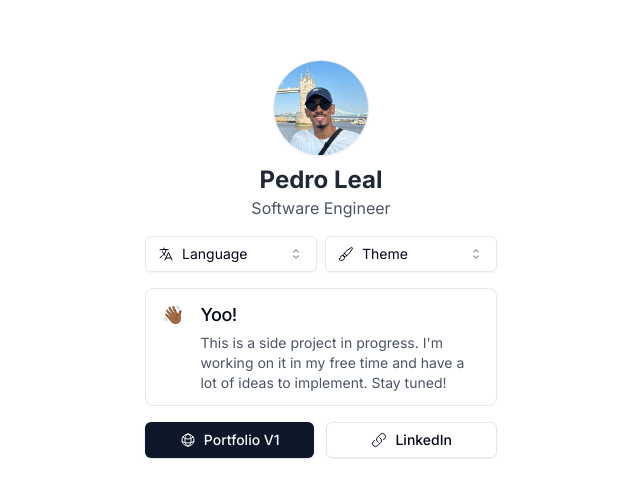
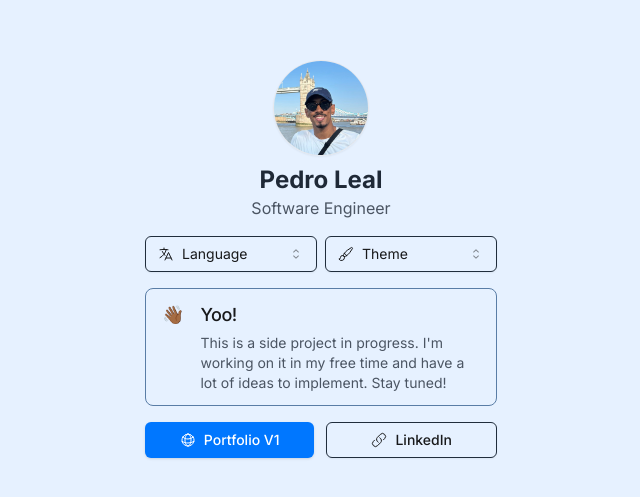
Before and after one commit to pedrocleal/portfolio-v2, a Next.js app: page / in a window 1280 px wide. Shown: the part 141-638 px from the top of the page, without its empty margins (319-959 px from the left). Built offline with nearby package versions, Linux system fonts and the light colour scheme.

Commit message:
feat: theme switcher

```diff
--- a/package.json
+++ b/package.json
@@ -16,7 +16,9 @@
     "autoprefixer": "^10.4.20",
     "class-variance-authority": "^0.7.0",
     "clsx": "^2.1.1",
-    "next": "14.2.5",
+    "lucide-react": "^0.429.0",
+    "next": "^14.2.6",
+    "next-themes": "^0.3.0",
     "react": "^18",
     "react-dom": "^18",
     "tailwind-merge": "^2.5.2",
--- a/src/app/components/preferences-menu/index.tsx
+++ b/src/app/components/preferences-menu/index.tsx
@@ -1,28 +1,38 @@
-import {
-  Menubar,
-  MenubarContent,
-  MenubarItem,
-  MenubarMenu,
-  MenubarSeparator,
-  MenubarShortcut,
-  MenubarTrigger,
-} from "@/shad-components/menubar"
+"use client";
+
 import { Select, SelectContent, SelectItem, SelectTrigger, SelectValue } from "@/shad-components/ui/select";
+import { Moon, Settings, Sun } from "lucide-react";
+import { useTheme } from "next-themes";
 
 export default function PreferencesMenu() {
+  const { setTheme } = useTheme();
+
   return (
     <div className="w-full">
       <div className="mt-4 flex items-center w-full gap-2">
         <Select>
           <SelectTrigger className="w-full">
-            <SelectValue placeholder={
+            <SelectValue
+              placeholder={
                 <div className="flex items-center gap-2">
-                <svg xmlns="http://www.w3.org/2000/svg" fill="none" viewBox="0 0 24 24" strokeWidth={1.5} stroke="currentColor" className="size-4">
-                  <path strokeLinecap="round" strokeLinejoin="round" d="m10.5 21 5.25-11.25L21 21m-9-3h7.5M3 5.621a48.474 48.474 0 0 1 6-.371m0 0c1.12 0 2.233.038 3.334.114M9 5.25V3m3.334 2.364C11.176 10.658 7.69 15.08 3 17.502m9.334-12.138c.896.061 1.785.147 2.666.257m-4.589 8.495a18.023 18.023 0 0 1-3.827-5.802" />
+                  <svg
+                    xmlns="http://www.w3.org/2000/svg"
+                    fill="none"
+                    viewBox="0 0 24 24"
+                    strokeWidth={1.5}
+                    stroke="currentColor"
+                    className="size-4"
+                  >
+                    <path
+                      strokeLinecap="round"
+                      strokeLinejoin="round"
+                      d="m10.5 21 5.25-11.25L21 21m-9-3h7.5M3 5.621a48.474 48.474 0 0 1 6-.371m0 0c1.12 0 2.233.038 3.334.114M9 5.25V3m3.334 2.364C11.176 10.658 7.69 15.08 3 17.502m9.334-12.138c.896.061 1.785.147 2.666.257m-4.589 8.495a18.023 18.023 0 0 1-3.827-5.802"
+                    />
                   </svg>
                   Language
                 </div>
-            } />
+              }
+            />
           </SelectTrigger>
           <SelectContent>
             <SelectItem value="pt-br">🇧🇷 Portuguese</SelectItem>
@@ -30,21 +40,47 @@ export default function PreferencesMenu() {
           </SelectContent>
         </Select>
 
-        <Select>
+        <Select onValueChange={(value) => setTheme(value)}>
           <SelectTrigger className="w-full">
-            <SelectValue placeholder={
+            <SelectValue
+              placeholder={
                 <div className="flex items-center gap-2">
-                <svg xmlns="http://www.w3.org/2000/svg" fill="none" viewBox="0 0 24 24" strokeWidth={1.5} stroke="currentColor" className="size-4">
-                  <path strokeLinecap="round" strokeLinejoin="round" d="M9.53 16.122a3 3 0 0 0-5.78 1.128 2.25 2.25 0 0 1-2.4 2.245 4.5 4.5 0 0 0 8.4-2.245c0-.399-.078-.78-.22-1.128Zm0 0a15.998 15.998 0 0 0 3.388-1.62m-5.043-.025a15.994 15.994 0 0 1 1.622-3.395m3.42 3.42a15.995 15.995 0 0 0 4.764-4.648l3.876-5.814a1.151 1.151 0 0 0-1.597-1.597L14.146 6.32a15.996 15.996 0 0 0-4.649 4.763m3.42 3.42a6.776 6.776 0 0 0-3.42-3.42" />
+                  <svg
+                    xmlns="http://www.w3.org/2000/svg"
+                    fill="none"
+                    viewBox="0 0 24 24"
+                    strokeWidth={1.5}
+                    stroke="currentColor"
+                    className="size-4"
+                  >
+                    <path
+                      strokeLinecap="round"
+                      strokeLinejoin="round"
+                      d="M9.53 16.122a3 3 0 0 0-5.78 1.128 2.25 2.25 0 0 1-2.4 2.245 4.5 4.5 0 0 0 8.4-2.245c0-.399-.078-.78-.22-1.128Zm0 0a15.998 15.998 0 0 0 3.388-1.62m-5.043-.025a15.994 15.994 0 0 1 1.622-3.395m3.42 3.42a15.995 15.995 0 0 0 4.764-4.648l3.876-5.814a1.151 1.151 0 0 0-1.597-1.597L14.146 6.32a15.996 15.996 0 0 0-4.649 4.763m3.42 3.42a6.776 6.776 0 0 0-3.42-3.42"
+                    />
                   </svg>
                   Theme
                 </div>
-            } />
+              }
+            />
           </SelectTrigger>
           <SelectContent>
-            <SelectItem value="light">☀️ Light</SelectItem>
-            <SelectItem value="dark">🌙 Dark</SelectItem>
-            <SelectItem value="system">System</SelectItem>
+            {/* <SelectItem value="system">
+              <div className="flex items-center gap-2">
+                <Settings size={18} /> System
+              </div>
+            </SelectItem> */}
+            <SelectItem value="light">
+              <div className="flex items-center gap-2">
+                <Sun size={18} />
+                Light
+              </div>
+            </SelectItem>
+            <SelectItem value="dark">
+              <div className="flex items-center gap-2">
+                <Moon size={18} /> Dark
+              </div>
+            </SelectItem>
           </SelectContent>
         </Select>
       </div>
--- a/src/app/components/profile-info/index.tsx
+++ b/src/app/components/profile-info/index.tsx
@@ -4,8 +4,8 @@ export default function ProfileInfo() {
   return (
     <div className="flex flex-col items-center">
       <Avatar />
-      <h1 className="text-gray-800 font-bold text-2xl">Pedro Leal</h1>
-      <span className="text-gray-600">Software Engineer</span>
+      <h1 className="text-gray-800 font-bold text-2xl dark:text-gray-200">Pedro Leal</h1>
+      <span className="text-gray-600 dark:text-gray-400">Software Engineer</span>
     </div>
   )
 }
--- /dev/null
+++ b/src/app/components/theme-provider.tsx
@@ -0,0 +1,19 @@
+// "use client"
+
+// import * as React from "react"
+// import { ThemeProvider as NextThemesProvider } from "next-themes"
+// import { type ThemeProviderProps } from "next-themes/dist/types"
+
+// export function ThemeProvider({ children, ...props }: ThemeProviderProps) {
+//   return <NextThemesProvider {...props}>{children}</NextThemesProvider>
+// }
+
+import { ThemeProvider as NextThemesProvider } from "next-themes";
+
+export function ThemeClientProvider({ children }: { children: React.ReactNode }) {
+  return (
+    <NextThemesProvider attribute="class" defaultTheme="system" enableSystem disableTransitionOnChange>
+      {children}
+    </NextThemesProvider>
+  );
+}
--- a/src/app/components/warning-message/index.tsx
+++ b/src/app/components/warning-message/index.tsx
@@ -9,7 +9,7 @@ export default function WarningMessage() {
         <AlertTitle className="text-lg">
           Yoo!
         </AlertTitle>
-        <AlertDescription className="text-gray-600">
+        <AlertDescription className="text-gray-600 dark:text-gray-300">
           This is a side project in progress. I'm working on it in my free time and have a lot of ideas to implement. Stay tuned!
         </AlertDescription>
       </div>
--- a/src/app/globals.css
+++ b/src/app/globals.css
@@ -2,7 +2,7 @@
 @tailwind components;
 @tailwind utilities;
 
-@layer base {
+/* @layer base {
   :root {
     --background: 0 0% 100%;
     --foreground: 222.2 84% 4.9%;
@@ -57,6 +57,53 @@
     --chart-4: 280 65% 60%;
     --chart-5: 340 75% 55%;
   }
+} */
+
+@layer base {
+  :root {
+    --background: 212 100% 95%;
+    --foreground: 212 5% 10%;
+    --card: 212 50% 90%;
+    --card-foreground: 212 5% 15%;
+    --popover: 212 100% 95%;
+    --popover-foreground: 212 100% 10%;
+    --primary: 212 100% 50%;
+    --primary-foreground: 0 0% 100%;
+    --secondary: 212 30% 70%;
+    --secondary-foreground: 0 0% 0%;
+    --muted: 174 30% 85%;
+    --muted-foreground: 212 5% 35%;
+    --accent: 174 30% 80%;
+    --accent-foreground: 212 5% 15%;
+    --destructive: 0 100% 30%;
+    --destructive-foreground: 212 5% 90%;
+    --border: 212 30% 50%;
+    --input: 212 30% 18%;
+    --ring: 212 100% 50%;
+    --radius: 0.5rem;
+  }
+  .dark {
+    --background: 212 50% 10%;
+    --foreground: 212 5% 90%;
+    --card: 212 50% 10%;
+    --card-foreground: 212 5% 90%;
+    --popover: 212 50% 5%;
+    --popover-foreground: 212 5% 90%;
+    --primary: 212 100% 50%;
+    --primary-foreground: 0 0% 100%;
+    --secondary: 212 30% 18%;
+    --secondary-foreground: 0 0% 100%;
+    --muted: 174 30% 18%;
+    --muted-foreground: 212 5% 60%;
+    --accent: 174 30% 18%;
+    --accent-foreground: 212 5% 90%;
+    --destructive: 0 100% 30%;
+    --destructive-foreground: 212 5% 90%;
+    --border: 212 30% 18%;
+    --input: 212 30% 18%;
+    --ring: 212 100% 50%;
+    --radius: 0.5rem;
+  }
 }
 
 @layer base {
--- a/src/app/layout.tsx
+++ b/src/app/layout.tsx
@@ -1,6 +1,7 @@
 import type { Metadata } from "next";
 import { Inter } from "next/font/google";
 import "./globals.css";
+import { ThemeClientProvider } from "./components/theme-provider";
 
 const inter = Inter({ subsets: ["latin"] });
 
@@ -15,8 +16,13 @@ export default function RootLayout({
   children: React.ReactNode;
 }>) {
   return (
-    <html lang="en">
-      <body className={inter.className}>{children}</body>
-    </html>
+    <>
+      <html lang="en" suppressHydrationWarning>
+        <head />
+        <body className={inter.className}>
+          <ThemeClientProvider>{children}</ThemeClientProvider>
+        </body>
+      </html>
+    </>
   );
 }
```
Also changed, not shown: components.json, 1 other file (tests, documents, lock files or other folders). Lines whose indentation alone changed are shown as unchanged.
